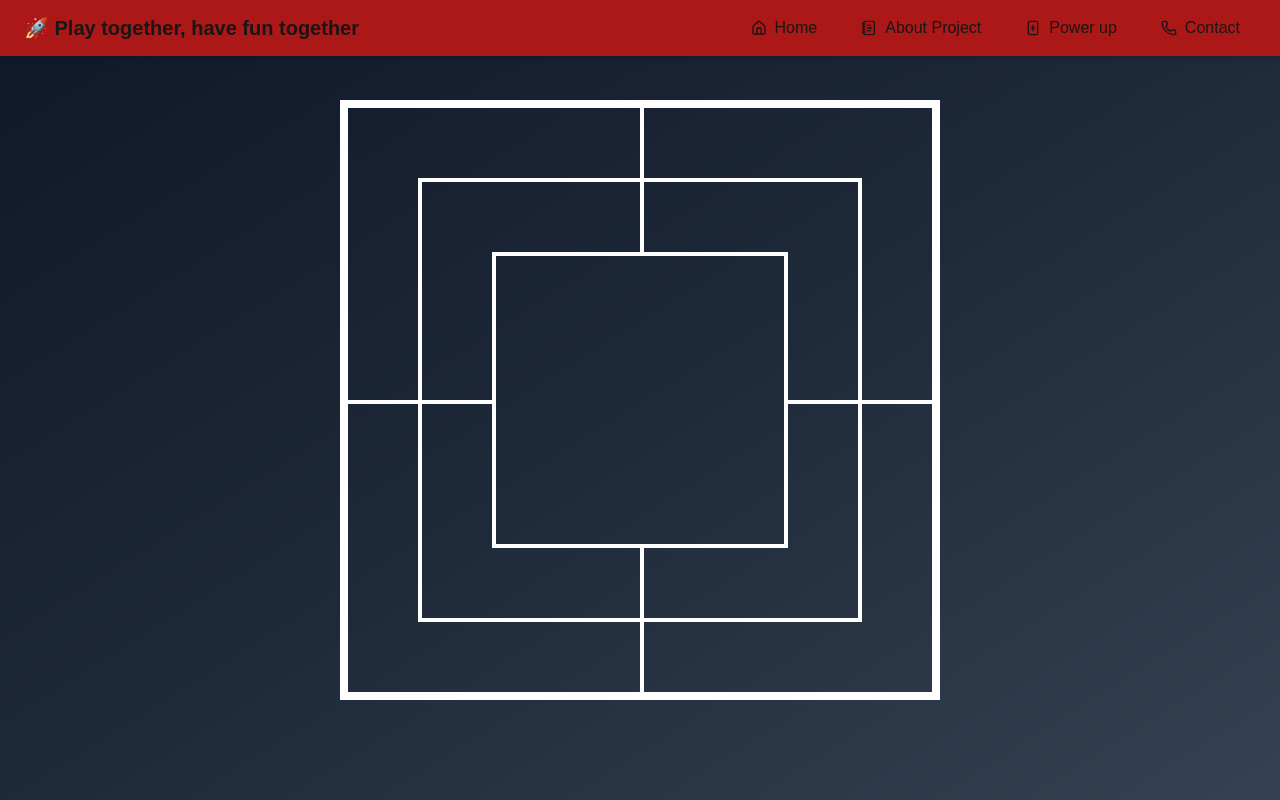
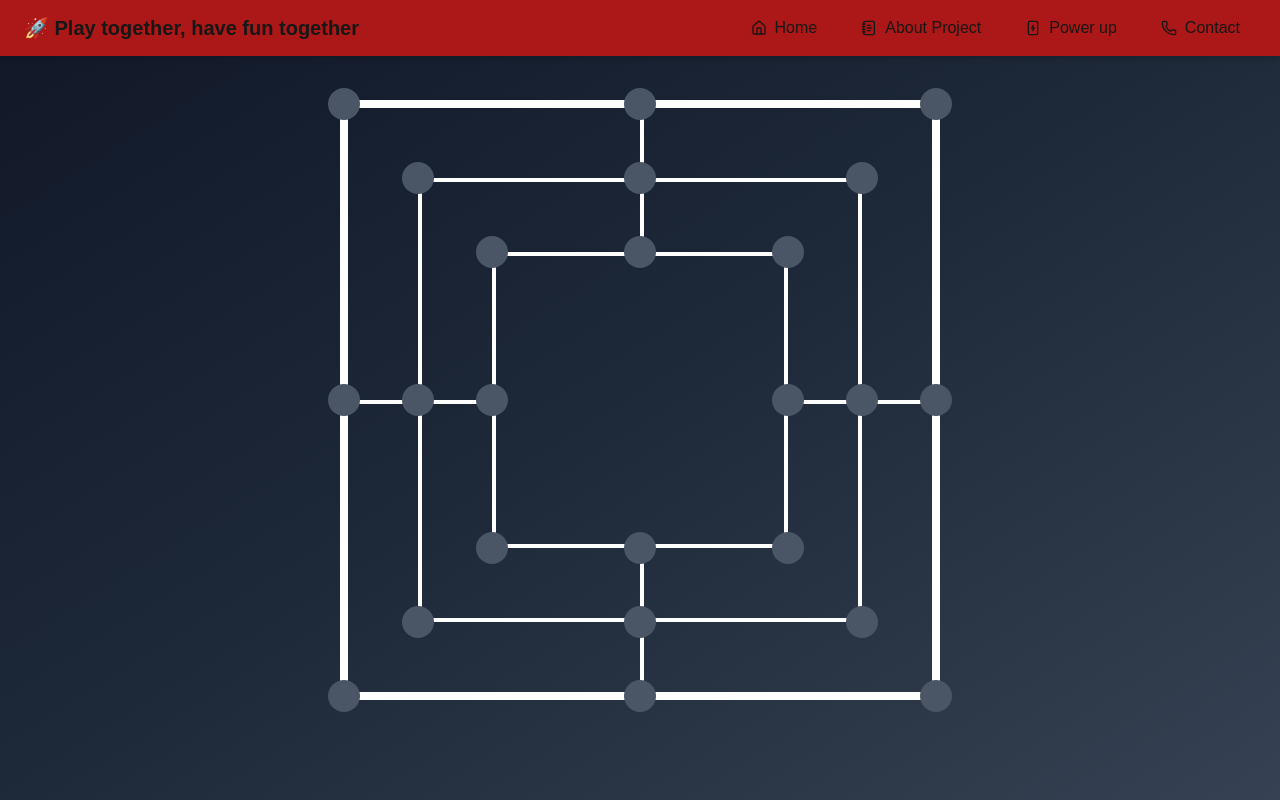
Before and after one commit to Lucasrfon/gametogether, a Next.js app: page /games/mill in a window 1280 px wide. Built offline with nearby package versions, Linux system fonts and the light colour scheme.

Commit message:
feat: create dots

```diff
--- a/src/app/games/mill/page.tsx
+++ b/src/app/games/mill/page.tsx
@@ -81,6 +81,23 @@ export default function MillBoard() {
           className="absolute border-l-4 border-white"
           style={{ left: '50%', top: '75%', height: '25%' }}
         ></div>
+
+        {/* 24 pontos */}
+        {points.map(([top, left], i) => (
+          <div
+            key={i}
+            onClick={() => handleClick(i)}
+            className="absolute w-8 h-8 rounded-full bg-gray-600 hover:bg-red-600 cursor-pointer
+                       flex items-center justify-center text-xl font-bold text-white transition"
+            style={{
+              top: `${top}%`,
+              left: `${left}%`,
+              transform: 'translate(-50%, -50%)',
+            }}
+          >
+            {positions[i]}
+          </div>
+        ))}
       </div>
     </div>
   );
```
